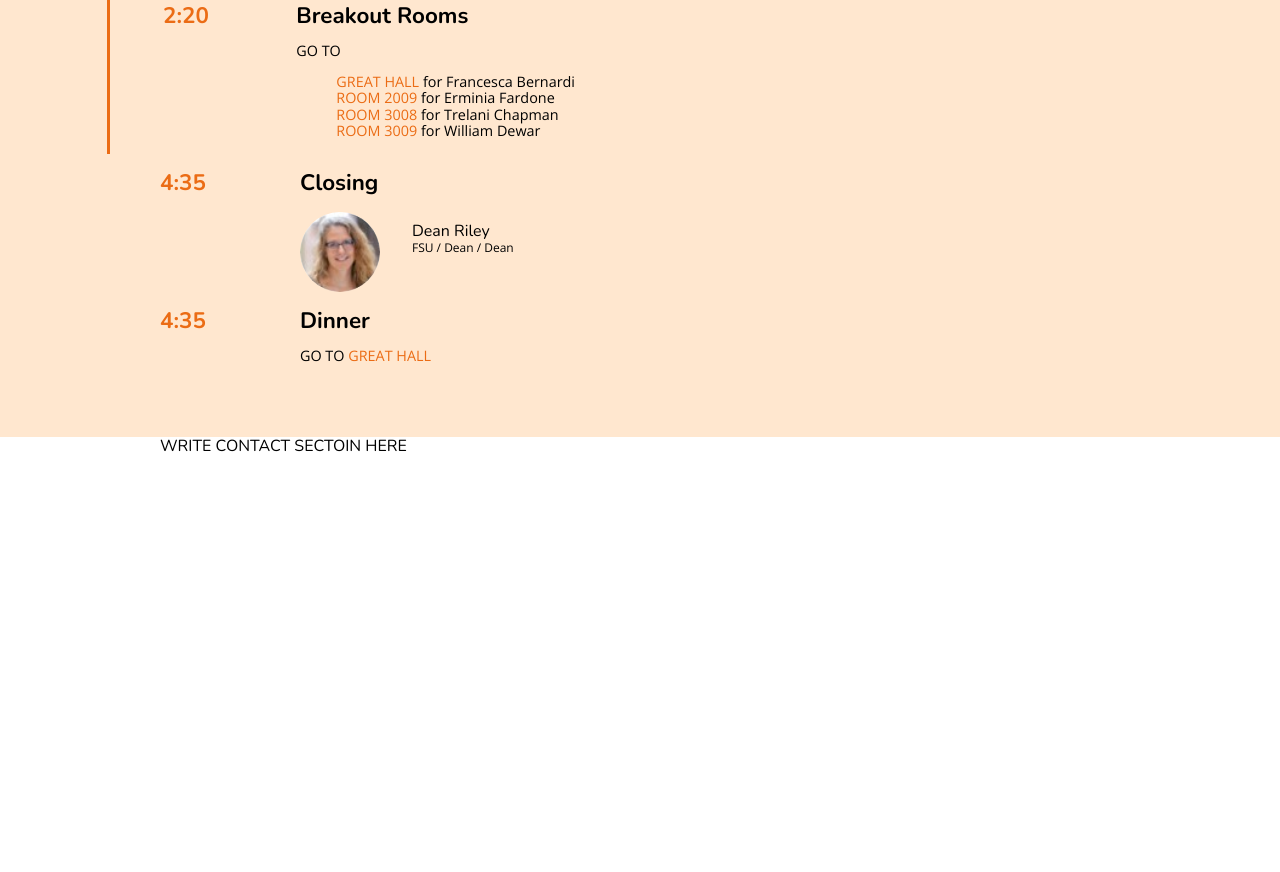
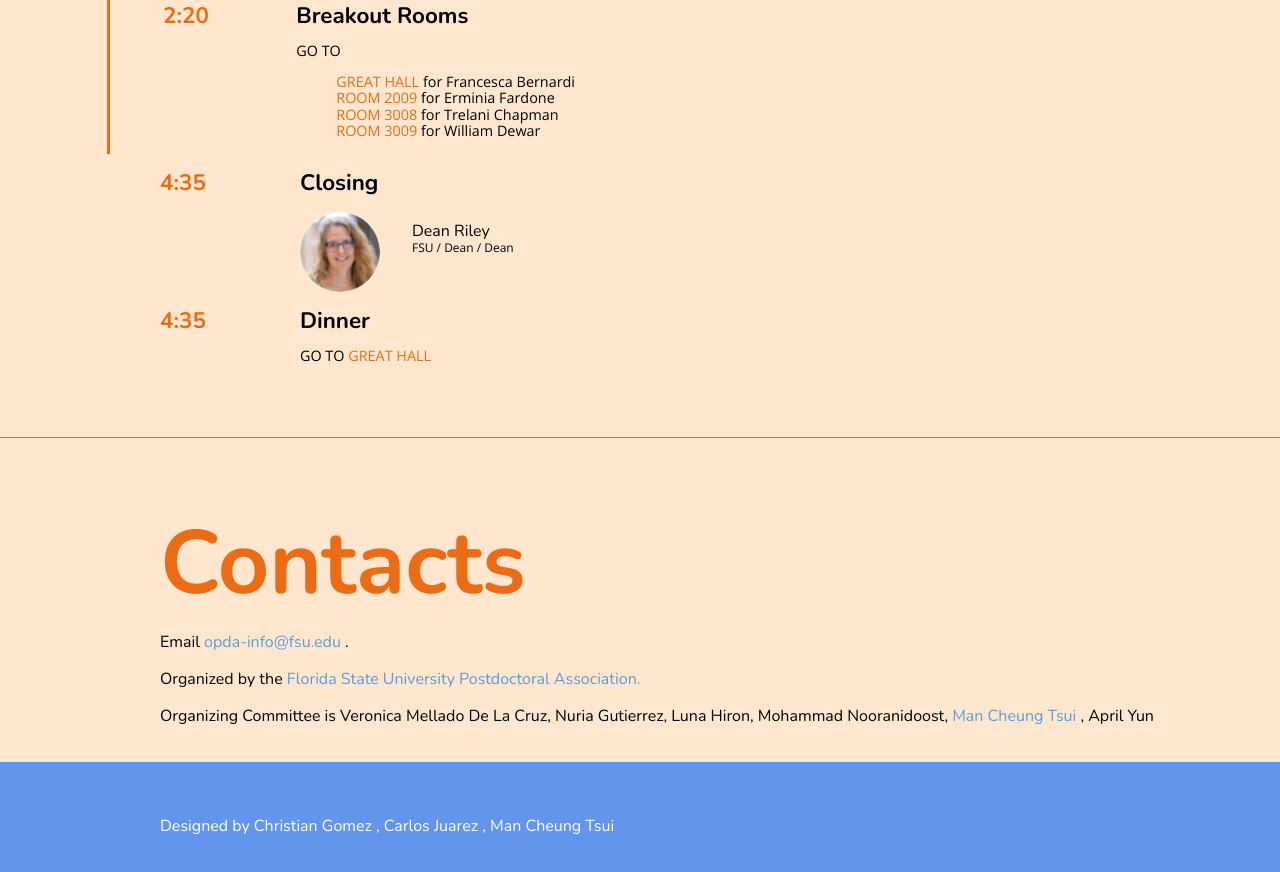
Before and after one commit to fsupdaspringevent/fsupdaspringevent.github.io, a plain HTML site: page index.html in a window 1280 px wide. Shown: the part 2676-3548 px from the top of the page. Before the commit the page ends 3133 px from the top, so only its background shows below. Drawn offline with nearby package versions, Linux system fonts and the light colour scheme.

Commit message:
Update index.html

```diff
--- a/index.html
+++ b/index.html
@@ -48,6 +48,22 @@
     }
     html{
         scroll-behavior: smooth;
+    }
+    #contact{
+        background-color: #ffe7cf;
+        border-top: 1px solid #EB6C15;
+    }
+    footer{
+        background-color: cornflowerblue;
+        color: white;
+
+    }
+    .footer-content{
+        padding-top: 5 em;
+        padding-bottom: 5 em;
+    }
+    footer a{
+        color:white;
     }
     h1{
         font-weight: 900;
@@ -554,13 +570,29 @@ Contact section
         <div class="pure-u-5-24 pure-u-sm-1-8">
         </div>
         <div class="pure-u-3-4 pure-u-sm-5-6">
-            WRITE CONTACT SECTOIN HERE
+            <h2>Contacts</h2>
+             Email  <a href="mailto:opda-info@fsu.edu"> opda-info@fsu.edu </a>.
+                <br><br>
+                Organized by the <a href="https://opda.fsu.edu/fsu-pda"> Florida State University Postdoctoral Association. </a>
+                <br><br>
+                Organizing Committee is Veronica Mellado De La Cruz, Nuria Gutierrez, Luna Hiron, Mohammad Nooranidoost, <a href="https://mancheun.github.io/index.html"> Man Cheung Tsui </a>, April Yun
+                <br><br><br>
         </div>
         <div class="pure-u-1-24 pure-u-sm-1-24"></div>
     </div>
 </div>
 <footer>
-
+    <div class="pure-g">
+        <div class="pure-u-5-24 pure-u-sm-1-8">
+        </div>
+        <div class="pure-u-3-4 pure-u-sm-5-6 footer-content">
+            <br><br><br>
+            Designed by <a href="https://github.com/rockie195"> Christian Gomez </a>, <a href="https://github.com/cdjuarez"> Carlos Juarez </a>, <a href="https://mancheun.github.io/index.html"> Man Cheung Tsui </a>
+            <br><br><br>
+        </div>
+        <div class="pure-u-1-24 pure-u-sm-1-24">
+        </div>
+    </div>
 </footer>
 </body>
 </html>
```
